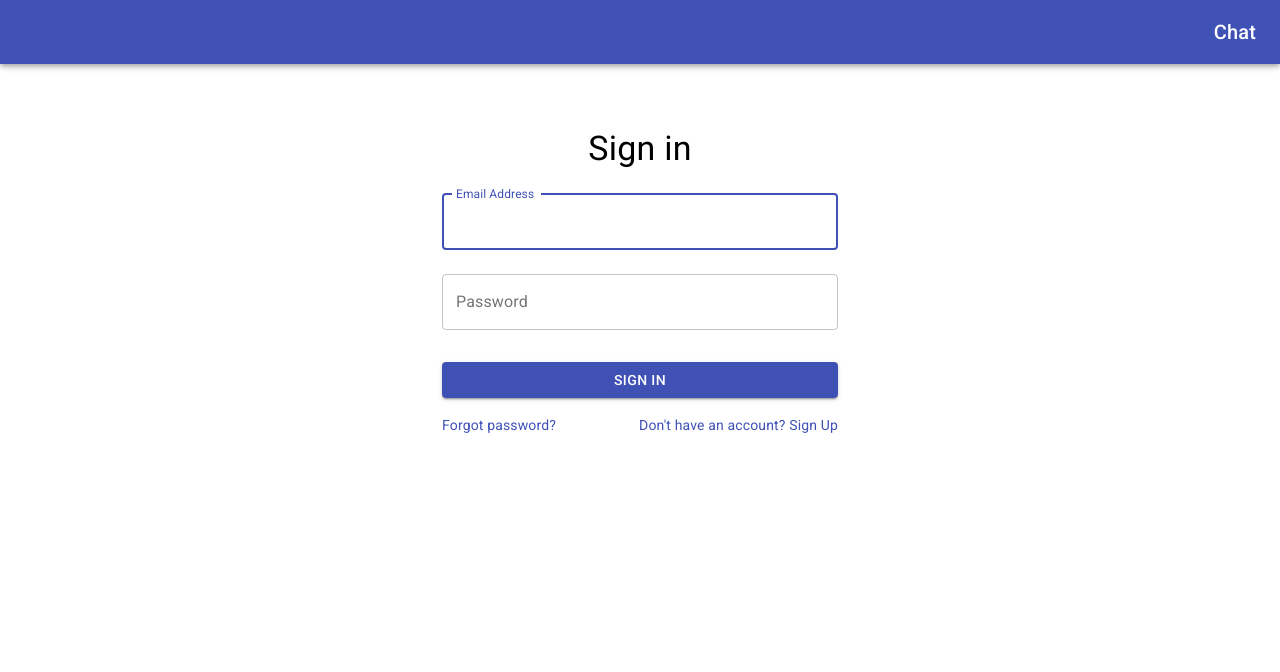
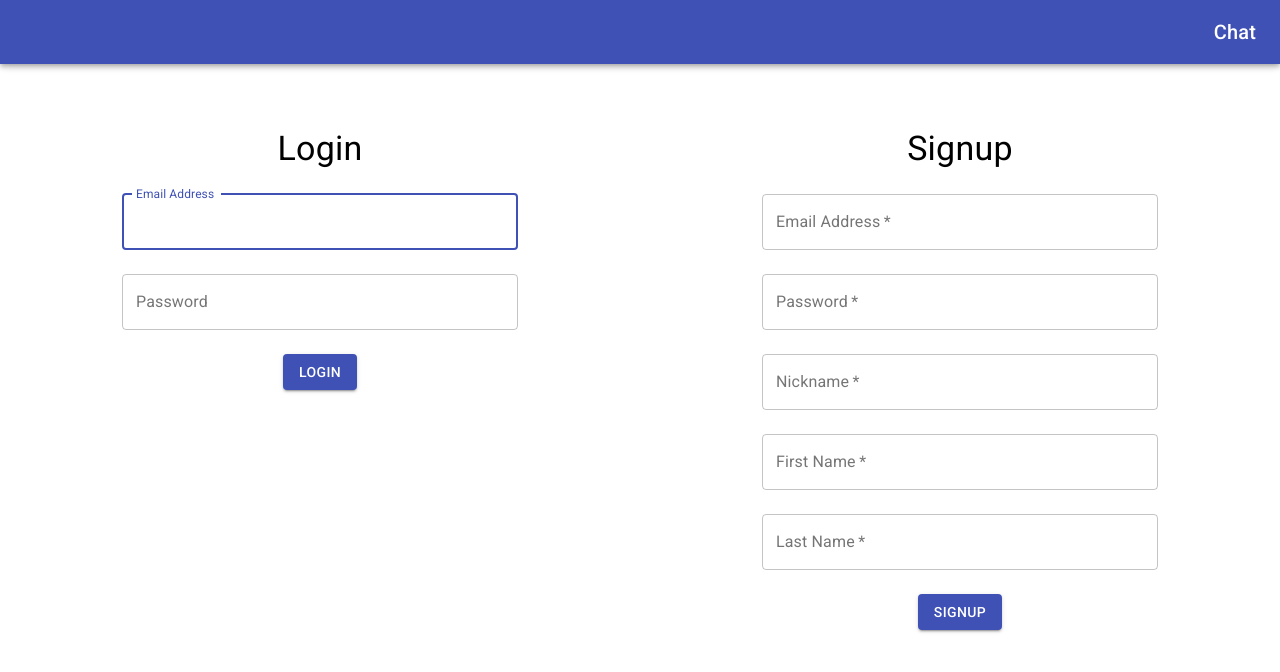
Before and after one commit to jackradian/rails-react-chat-frontend, a React (Create React App) app: page / in a window 1280 px wide. Shown: the top 672 px of the page. Built offline with nearby package versions, Linux system fonts and the light colour scheme; what actioncable would draw is missing.

Commit message:
Place login and signup in same page

```diff
--- a/src/components/ChatHome.js
+++ b/src/components/ChatHome.js
@@ -189,10 +189,10 @@ function ChatHome() {
         }}
       >
         <div className={classes.toolbar}>
+          <AddUser addRoom={addRoom} cable={Cable} />
           <IconButton color="inherit" onClick={handleLogoutClick}>
             <ExitToAppRoundedIcon />
           </IconButton>
-          <AddUser addRoom={addRoom} cable={Cable} />
         </div>
         <Divider />
         <UsersList rooms={rooms} handleRoomClick={handleRoomClick} />
--- a/src/components/ErrorMessage.js
+++ b/src/components/ErrorMessage.js
@@ -3,7 +3,7 @@ import Typography from "@material-ui/core/Typography";
 
 const ErrorMessage = ({ errorMessage }) => {
   return (
-    <Typography variant="subtitle1" noWrap color="error">
+    <Typography variant="subtitle1" color="error">
       {errorMessage}
     </Typography>
   );
--- a/src/components/Login.js
+++ b/src/components/Login.js
@@ -1,11 +1,9 @@
 import React, { useState } from "react";
-import LoggedOutHeader from "./LoggedOutHeader";
 import Container from "@material-ui/core/Container";
 import Typography from "@material-ui/core/Typography";
 import TextField from "@material-ui/core/TextField";
-import Link from "@material-ui/core/Link";
-import Grid from "@material-ui/core/Grid";
 import Button from "@material-ui/core/Button";
+import FormControl from "@material-ui/core/FormControl";
 import { makeStyles } from "@material-ui/core/styles";
 import { login } from "../api/authApi";
 import { authContext } from "../contexts/AuthContext";
@@ -13,9 +11,6 @@ import ErrorMessage from "./ErrorMessage";
 import useErrorHandler from "../utils/custom-hooks/ErrorHandler";
 
 const useStyles = makeStyles(theme => ({
-  toolbar: {
-    ...theme.mixins.toolbar
-  },
   paper: {
     marginTop: theme.spacing(8),
     display: "flex",
@@ -24,10 +19,10 @@ const useStyles = makeStyles(theme => ({
   },
   form: {
     width: "100%", // Fix IE 11 issue.
-    marginTop: theme.spacing(1)
-  },
-  submit: {
-    margin: theme.spacing(3, 0, 2)
+    marginTop: theme.spacing(1),
+    display: "flex",
+    flexDirection: "column",
+    alignItems: "center"
   }
 }));
 
@@ -55,12 +50,10 @@ function Login() {
   }
 
   return (
-    <Container component="main" maxWidth="xs">
-      <LoggedOutHeader />
-      <div className={classes.toolbar} />
+    <Container maxWidth="xs">
       <div className={classes.paper}>
         <Typography component="h1" variant="h4">
-          Sign in
+          Login
         </Typography>
         {error && <ErrorMessage errorMessage={error} />}
         <form className={classes.form} noValidate onSubmit={handleSubmit}>
@@ -86,27 +79,11 @@ function Login() {
             autoComplete="current-password"
             onChange={e => setPassword(e.target.value)}
           />
-          <Button
-            type="submit"
-            fullWidth
-            variant="contained"
-            color="primary"
-            className={classes.submit}
-          >
-            Sign In
-          </Button>
-          <Grid container>
-            <Grid item xs>
-              <Link href="#" variant="body2">
-                Forgot password?
-              </Link>
-            </Grid>
-            <Grid item>
-              <Link href="/signup" variant="body2">
-                {"Don't have an account? Sign Up"}
-              </Link>
-            </Grid>
-          </Grid>
+          <FormControl margin="normal">
+            <Button type="submit" variant="contained" color="primary">
+              Login
+            </Button>
+          </FormControl>
         </form>
       </div>
     </Container>
--- a/src/components/Signup.js
+++ b/src/components/Signup.js
@@ -1,11 +1,36 @@
 import React, { useState } from "react";
-import { navigate } from "@reach/router";
+import Container from "@material-ui/core/Container";
+import Typography from "@material-ui/core/Typography";
+import TextField from "@material-ui/core/TextField";
+import Button from "@material-ui/core/Button";
+import FormControl from "@material-ui/core/FormControl";
+import { makeStyles } from "@material-ui/core/styles";
 import { signup } from "../api/authApi";
 import { authContext } from "../contexts/AuthContext";
 import ErrorMessage from "./ErrorMessage";
 import useErrorHandler from "../utils/custom-hooks/ErrorHandler";
 
+const useStyles = makeStyles(theme => ({
+  toolbar: {
+    ...theme.mixins.toolbar
+  },
+  paper: {
+    marginTop: theme.spacing(8),
+    display: "flex",
+    flexDirection: "column",
+    alignItems: "center"
+  },
+  form: {
+    width: "100%", // Fix IE 11 issue.
+    marginTop: theme.spacing(1),
+    display: "flex",
+    flexDirection: "column",
+    alignItems: "center"
+  }
+}));
+
 function Signup() {
+  const classes = useStyles();
   const [email, setEmail] = useState("");
   const [password, setPassword] = useState("");
   const [nickname, setNickname] = useState("");
@@ -23,7 +48,6 @@ function Signup() {
           email: data.email,
           nickname: data.nickname
         });
-        navigate("/");
       } else {
         auth.setUnauthStatus();
         if (data.err_arr) {
@@ -34,53 +58,75 @@ function Signup() {
   }
 
   return (
-    <div>
-      <h1>Signup</h1>
-      {error && <ErrorMessage errorMessage={error} />}
-      <form onSubmit={handleSubmit}>
-        <label>
-          Email:
-          <input
-            type="email"
+    <Container maxWidth="xs">
+      <div className={classes.paper}>
+        <Typography component="h1" variant="h4">
+          Signup
+        </Typography>
+        {error && <ErrorMessage errorMessage={error} />}
+        <form className={classes.form} noValidate onSubmit={handleSubmit}>
+          <TextField
+            required
+            variant="outlined"
+            margin="normal"
+            fullWidth
+            id="email"
+            label="Email Address"
             name="email"
+            autoComplete="email"
             onChange={e => setEmail(e.target.value)}
           />
-        </label>
-        <label>
-          Password:
-          <input
+          <TextField
+            required
+            variant="outlined"
+            margin="normal"
+            fullWidth
+            name="password"
+            label="Password"
             type="password"
-            name="password"
+            id="password"
+            autoComplete="current-password"
             onChange={e => setPassword(e.target.value)}
           />
-        </label>
-        <label>
-          Nickname:
-          <input
-            type="text"
+          <TextField
+            required
+            variant="outlined"
+            margin="normal"
+            fullWidth
             name="nickname"
+            label="Nickname"
+            id="nickname"
+            autoComplete="nickname"
             onChange={e => setNickname(e.target.value)}
           />
-        </label>
-        <label>
-          First Name:
-          <input
-            type="text"
-            name="first_name"
+          <TextField
+            required
+            variant="outlined"
+            margin="normal"
+            fullWidth
+            name="first-name"
+            label="First Name"
+            id="first-name"
             onChange={e => setFirstName(e.target.value)}
           />
-        </label>
-        <label>
-          Last Name:
-          <input
-            type="text"
-            name="last_name"
+          <TextField
+            required
+            variant="outlined"
+            margin="normal"
+            fullWidth
+            name="last-name"
+            label="Last Name"
+            id="last-name"
             onChange={e => setLastName(e.target.value)}
           />
-        </label>
-        <input type="submit" value="Signup" />
-      </form>
-    </div>
+          <FormControl margin="normal">
+            <Button type="submit" variant="contained" color="primary">
+              Signup
+            </Button>
+          </FormControl>
+        </form>
+      </div>
+    </Container>
   );
 }
 
--- a/src/containers/UnloggedInContainer.js
+++ b/src/containers/UnloggedInContainer.js
@@ -1,15 +1,39 @@
 import React from "react";
+import LoggedOutHeader from "../components/LoggedOutHeader";
+import { makeStyles } from "@material-ui/core/styles";
+import Grid from "@material-ui/core/Grid";
+import Divider from "@material-ui/core/Divider";
 import { Router, Redirect } from "@reach/router";
 import Login from "../components/Login";
 import Signup from "../components/Signup";
 
+const useStyles = makeStyles(theme => ({
+  root: {
+    flexGrow: 1
+  },
+  toolbar: {
+    ...theme.mixins.toolbar
+  }
+}));
+
 function UnloggedInContainer() {
+  const classes = useStyles();
   return (
-    <Router>
-      <Login path="/" />
-      <Signup path="signup" />
-      <Redirect default noThrow from="*" to="/" />
-    </Router>
+    <Grid container className={classes.root}>
+      <LoggedOutHeader />
+      <Grid item xs={12}>
+        <div className={classes.toolbar} />
+      </Grid>
+      <Grid item xs={12} sm={6}>
+        <Login />
+      </Grid>
+      <Grid item xs={12} sm={6}>
+        <Signup />
+      </Grid>
+      <Router>
+        <Redirect default noThrow from="*" to="/" />
+      </Router>
+    </Grid>
   );
 }
 
```
